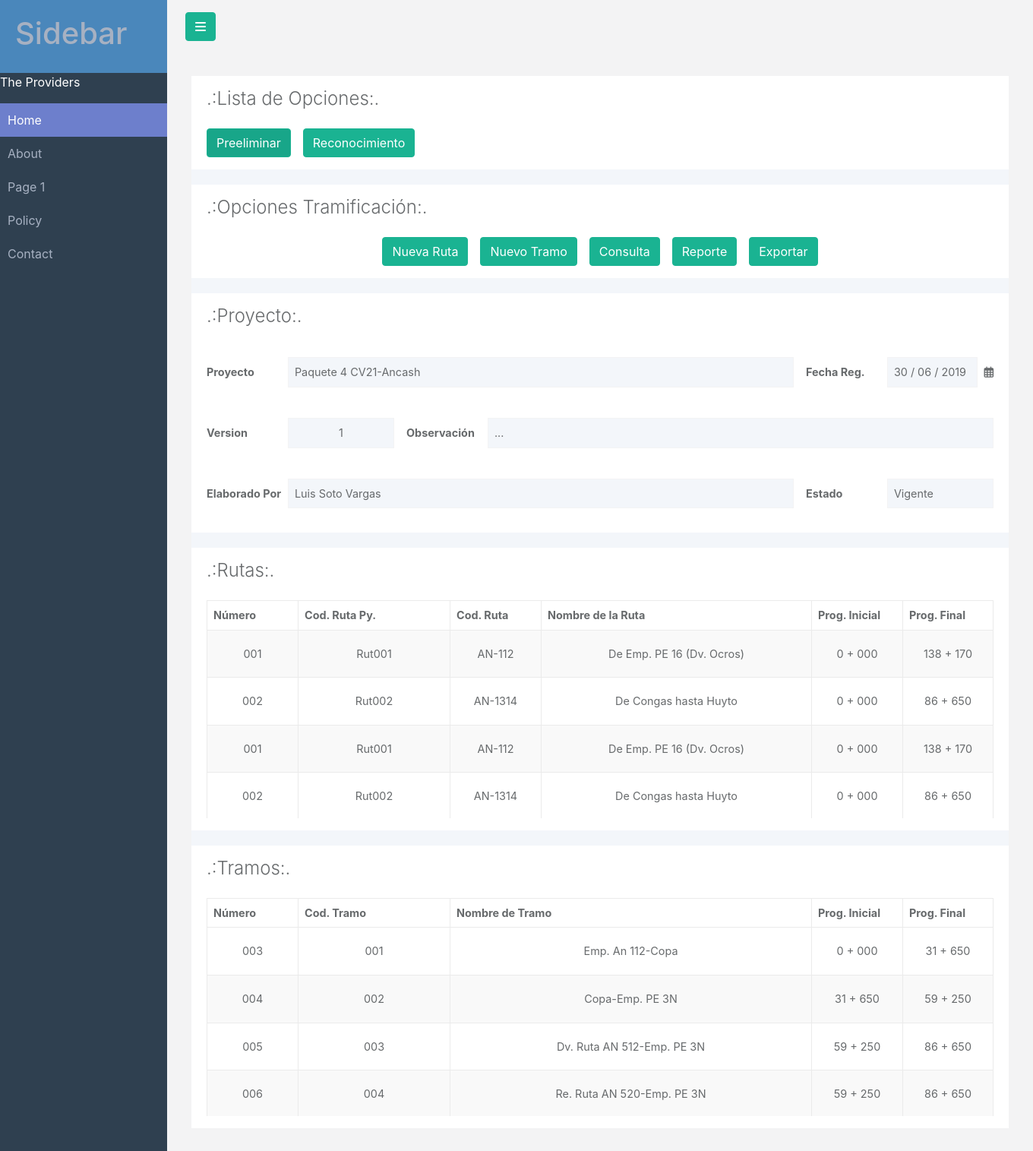
After one commit to mauroquinteroos/software-project, a Django app: page /ruta/ in a window 1360 px wide. The commit adds this page. Shown: the whole page at 76% size. Run offline with Django 3.2, Linux system fonts and the light colour scheme; some libraries are stand-ins or nearby versions.

Commit message:
Adding template ruta

```diff
--- /dev/null
+++ b/T/static/css/global.css
@@ -0,0 +1,259 @@
+:root {
+  --white-clr: #ffffff;
+  --light-clr: #f3f3f4;
+  --gray-clr: #a7b1c2; /* text sidebar */
+  --light-gray-clr: #f3f6fa;
+  --light-green-clr: #1ab392;
+  --dark-green-clr: #18a689;
+  --dark-blue-clr: #2f4050; /* background sidebar */
+  --dark: #263948; /* background sidebar header y subitems */
+  --text-clr: #676a6c;
+  --sidebar-width: 13.75rem;
+}
+/* --- Ordenar --- */
+#sidebar {
+  min-width: var(--sidebar-width);
+  max-width: var(--sidebar-width);
+  background: var(--dark-blue-clr);
+  transition: all .3s;
+  color: var(--gray-clr);
+}
+#sidebar.active {
+  margin-left: calc(var(--sidebar-width) * -1);
+}
+#sidebar .sidebar-header {
+  padding: 20px;
+  background: #4a87bb;
+}
+#sidebar ul.components {
+  padding: 20px 0;
+  border-bottom: 1px solid #cfd8dd;
+}
+#sidebar ul p {
+  color: #fff;
+}
+#sidebar ul li a {
+  padding: 10px;
+  display: block;
+}
+#sidebar ul li a:hover {
+  color: #4a87bb;
+}
+#sidebar ul li.active > a, a[aria-expanded="true"] {
+  color: #fff;
+  background: #6d7fcc;
+}
+a[data-toogle="collapse"] {
+  position: relative;
+}
+.dropdown-toogle::after {
+  display: block;
+  position: absolute;
+  top: 50%;
+  right: 20%;
+  transform: translateY(-50%);
+}
+ul ul a {
+  font-size: .9em;
+  padding-left: 30px;
+  background: #6d7fcc;
+}
+@media (max-width: 768px) {
+  #sidebar {
+    margin-left: -220px;
+  }
+  #sidebar.active {
+    margin-left: 0;
+  }
+}
+/* Globals */
+*, *::before, *::after {
+  box-sizing: border-box;
+}
+body {
+  font-size: 1rem;
+  background-color: var(--light-clr);
+  color: var(--text-clr);
+}
+a, a:hover, a:focus {
+  color: inherit;
+  text-decoration: none;
+  transition: all;
+}
+.wrapper {
+  display: flex;
+}
+#content {
+  width: 100%;
+  padding: 0 1rem;
+  min-height: 100vh;
+  transition: all .3s;
+}
+/* --- Collapse Button Style --- */
+.navbar--collapse {
+  padding: 1rem .5rem;
+}
+/* --- Button Style --- */
+.btn-bg {
+  background-color: var(--light-green-clr);
+  border-color: var(--light-green-clr);
+  color: var(--white-clr);
+  outline: none;
+}
+.btn-bg:hover {
+  background-color: var(--dark-green-clr);
+  border-color: var(--dark-green-clr);
+  color: var(--white-clr);
+  outline: none;
+  box-shadow: none;
+}
+.btn-bg:focus {
+  background-color: var(--dark-green-clr);
+  border-color: var(--dark-green-clr);
+  color: var(--white-clr);
+  outline: none;
+  box-shadow: none;
+}
+.btn-bg:active {
+  background-color: var(--dark-green-clr);
+  border-color: var(--dark-green-clr);
+  color: var(--white-clr);
+  outline: none;
+  box-shadow: none;
+}
+.btn-bg.active {
+  background: var(--dark-green-clr);
+}
+/* --- Components Styles --- */
+.content--container {
+  padding: 1.875rem 1rem;
+}
+.content--container-bg {
+  background: var(--light-gray-clr);
+}
+.section--container {
+  width: 100%;
+  padding: 1rem 1.25rem;
+  background: var(--white-clr);
+  margin-bottom: 1.25rem;
+}
+.section--container:last-of-type {
+  margin-bottom: 0;
+}
+.section--title {
+  font-size: 1.5rem;
+  font-weight: 300;
+  text-align: left;
+}
+/* --- Option Buttons Styles --- */
+.option--container {
+  display: flex;
+  align-items: center;
+  justify-content: flex-start;
+  padding: 1rem 0 0;
+}
+.option--container-center {
+  justify-content: center;
+}
+.option--item {
+  display: inline-block;
+  margin-right: 1rem;
+}
+.option--item:last-of-type {
+  margin-right: 0;
+}
+/* --- Table Styles --- */
+.table--container {
+  position: relative;
+  width: 100%;
+  max-height: 17.9375rem;
+  /* max-width: 62.875rem; */
+  margin-top: 1.5rem;
+  overflow: scroll;
+}
+.table--row.head {
+  position: sticky;
+  top: 0;
+  font-weight: 700;
+  background-color: var(--white-clr);
+}
+.table--row.body:nth-of-type(2n+1) {
+  background: #f9f9f9;
+}
+.table--item {
+  margin: 0;
+  border: 1px solid #ebebeb;
+  border-right: none;
+  padding: .5rem;
+  font-size: .9rem;
+}
+.table--item:last-of-type {
+  border-right: 1px solid #ebebeb;
+}
+.table--item.body {
+  border-top: none;
+  text-align: center;
+  padding: 1.25rem 0.625rem;
+}
+.min-row-width {
+  min-width: 20.375rem;
+}
+/* --- Project Container --- */
+.project--container {
+  display: grid;
+  grid-template-columns: repeat(4, 1fr);
+  grid-template-rows: auto;
+  gap: .5rem 1rem;
+  padding-top: 1rem;
+}
+.project--item {
+  display: flex;
+  align-items: center;
+  padding: 1rem 0;
+  font-size: .9rem;
+}
+.project--item:nth-of-type(1) {
+  grid-column: 1 / span 3;
+}
+.project--item:nth-of-type(2) {
+  grid-column: 4 / span 1;
+}
+.project--item:nth-of-type(3) {
+  grid-column: 1 / span 1;
+}
+.project--item:nth-of-type(4) {
+  grid-column: 2 / span 3;
+}
+.project--item:nth-of-type(5) {
+  grid-column: 1 / span 3;
+}
+.project--item:nth-of-type(6) {
+  grid-column: 4 / span 1;
+}
+.project--item-label {
+  min-width: 6.18rem;
+  margin: 0 .5rem 0 0;
+  font-weight: 700;
+}
+.project--item-value {
+  margin: 0;
+  padding: .5rem;
+  background-color: var(--light-gray-clr);
+  border: 1px solid var(--light-clr);
+  flex: 1 1 0;
+}
+.project--item .icon {
+  display: block;
+  margin-left: .5rem;
+  color: var(--text-clr);
+}
+/* --- Route Section --- */
+.route--row {
+  display: grid;
+  grid-template-columns: 7.5rem 12.5rem 7.5rem auto repeat(2,7.5rem);
+}
+/* --- Stretch Section --- */
+.stretch--row {
+  display: grid;
+  grid-template-columns: 7.5rem 12.5rem auto repeat(2,7.5rem);
+}
--- /dev/null
+++ b/T/templates/rutas.html
@@ -0,0 +1,260 @@
+{% load static %}
+<!DOCTYPE html>
+<html lang="es">
+  <head>
+    <meta charset="UTF-8" />
+    <meta name="viewport" content="width=device-width, initial-scale=1.0" />
+    <title>Ruta</title>
+    <!-- Bootstrap -->
+    <link rel="stylesheet" href="https://stackpath.bootstrapcdn.com/bootstrap/4.5.2/css/bootstrap.min.css" integrity="sha384-JcKb8q3iqJ61gNV9KGb8thSsNjpSL0n8PARn9HuZOnIxN0hoP+VmmDGMN5t9UJ0Z" crossorigin="anonymous"/>
+    <!-- Font Awesome -->
+    <script src="https://kit.fontawesome.com/eada1e3dde.js" crossorigin="anonymous"></script>
+    <!-- Styles -->
+    <link rel="stylesheet" href={% static 'css/global.css' %}>
+  </head>
+  <body>
+    <div class="wrapper">
+      <!-- ----- Starts Sidebar ----- -->
+      <nav id="sidebar">
+        <div class="sidebar-header">
+          <h1>Sidebar</h1>
+        </div>
+        <ul class="list-unstyled">
+          <p>The Providers</p>
+          <li class="active">
+            <a href="#homesubmenu" data-toggle="collapse" aria-expanded="false" class="dropdown-toogle">Home</a>
+            <ul class="collapse list-unstyled" id="homesubmenu">
+              <li>
+                <a href="#">Home 1</a>
+              </li>
+              <li>
+                <a href="#">Home 2</a>
+              </li>
+              <li>
+                <a href="#">Home 3</a>
+              </li>
+            </ul>
+          </li>
+          <li>
+            <a href="#">About</a>
+          </li>
+          <li>
+            <a href="#pagesubmenu" data-toggle="collapse" aria-expanded="false" class="dropdown-toogle">Page 1</a>
+            <ul class="collapse list-unstyled" id="pagesubmenu">
+              <li><a href="#">Page 1</a></li>
+              <li><a href="#">Page 2</a></li>
+            </ul>
+          </li>
+          <li>
+            <a href="#">Policy</a>
+          </li>
+          <li>
+            <a href="#">Contact</a>
+          </li>
+        </ul>
+      </nav>
+      <!-- ----- Ends Sidebar ----- -->
+      <!-- ----- Starts Main Content ----- -->
+      <div id="content">
+        <nav class="navbar navbar-expand navbar--collapse">
+          <div class="container-fluid">
+            <button type="button" id="sidebarCollapse" class="btn btn-bg">
+              <i class="fa fa-bars"></i>
+            </button>
+          </div>
+        </nav>
+        <div class="content--container">
+          <div class="content--container-bg">
+            <section class="section--container">
+              <div class="navbar--links">
+                <h2 class="section--title">.:Lista de Opciones:.</h2>
+                <div class="option--container">
+                  <a href="/ruta" class="btn btn-bg option--item active">
+                    Preeliminar
+                  </a>
+                  <a href="/ruta/reconocimiento" class="btn btn-bg option--item">
+                    Reconocimiento
+                  </a>
+                </div>
+              </div>
+            </section>
+            <section class="section--container">
+              <div class="navbar--options">
+                <h2 class="section--title">.:Opciones Tramificación:.</h2>
+                <div class="option--container option--container-center">
+                  <button type="button" class="btn btn-bg option--item">
+                    Nueva Ruta
+                  </button>
+                  <button type="button" class="btn btn-bg option--item">
+                    Nuevo Tramo
+                  </button>
+                  <button type="button" class="btn btn-bg option--item">
+                    Consulta
+                  </button>
+                  <button type="button" class="btn btn-bg option--item">
+                    Reporte
+                  </button>
+                  <button type="button" class="btn btn-bg option--item">
+                    Exportar
+                  </button>
+                </div>
+              </div>
+            </section>
+            <section class="section--container">
+              <div class="project--section">
+                <h2 class="section--title">.:Proyecto:.</h2>
+                <div class="project--container">
+                  <div class="project--item">
+                    <p class="project--item-label">Proyecto</p>
+                    <p class="project--item-value">Paquete 4 CV21-Ancash</p>
+                  </div>
+                  <div class="project--item">
+                    <p class="project--item-label">Fecha Reg.</p>
+                    <p class="project--item-value">30 / 06 / 2019</p>
+                    <i class="far fa-calendar-alt icon"></i>
+                  </div>
+                  <div class="project--item">
+                    <p class="project--item-label">Version</p>
+                    <p class="project--item-value text-center">1</p>
+                  </div>
+                  <div class="project--item">
+                    <p class="project--item-label">Observación</p>
+                    <p class="project--item-value">...</p>
+                  </div>
+                  <div class="project--item">
+                    <p class="project--item-label">Elaborado Por</p>
+                    <p class="project--item-value">Luis Soto Vargas</p>
+                  </div>
+                  <div class="project--item">
+                    <p class="project--item-label">Estado</p>
+                    <p class="project--item-value">Vigente</p>
+                  </div>
+                </div>
+              </div>
+            </section>
+            <section class="section--container">
+              <div class="route--section">
+                <h2 class="section--title">.:Rutas:.</h2>
+                <div class="table--container">
+                  <div class="table--row head route--row">
+                    <p class="table--item">Número</p>
+                    <p class="table--item">Cod. Ruta Py.</p>
+                    <p class="table--item">Cod. Ruta</p>
+                    <p class="table--item min-row-width">Nombre de la Ruta</p>
+                    <p class="table--item">Prog. Inicial</p>
+                    <p class="table--item">Prog. Final</p>
+                  </div>
+                  <div class="table--body">
+                    <div class="table--row route--row body">
+                      <p class="table--item body">001</p>
+                      <p class="table--item body">Rut001</p>
+                      <p class="table--item body">AN-112</p>
+                      <p class="table--item body min-row-width">De Emp. PE 16 (Dv. Ocros)</p>
+                      <p class="table--item body">0 + 000</p>
+                      <p class="table--item body">138 + 170</p>
+                    </div>
+                    <div class="table--row route--row body">
+                      <p class="table--item body">002</p>
+                      <p class="table--item body">Rut002</p>
+                      <p class="table--item body">AN-1314</p>
+                      <p class="table--item body min-row-width">De Congas hasta Huyto</p>
+                      <p class="table--item body">0 + 000</p>
+                      <p class="table--item body">86 + 650</p>
+                    </div>
+                    <div class="table--row route--row body">
+                      <p class="table--item body">001</p>
+                      <p class="table--item body">Rut001</p>
+                      <p class="table--item body">AN-112</p>
+                      <p class="table--item body min-row-width">De Emp. PE 16 (Dv. Ocros)</p>
+                      <p class="table--item body">0 + 000</p>
+                      <p class="table--item body">138 + 170</p>
+                    </div>
+                    <div class="table--row route--row body">
+                      <p class="table--item body">002</p>
+                      <p class="table--item body">Rut002</p>
+                      <p class="table--item body">AN-1314</p>
+                      <p class="table--item body min-row-width">De Congas hasta Huyto</p>
+                      <p class="table--item body">0 + 000</p>
+                      <p class="table--item body">86 + 650</p>
+                    </div>
+                    <div class="table--row route--row body">
+                      <p class="table--item body">001</p>
+                      <p class="table--item body">Rut001</p>
+                      <p class="table--item body">AN-112</p>
+                      <p class="table--item body min-row-width">De Emp. PE 16 (Dv. Ocros)</p>
+                      <p class="table--item body">0 + 000</p>
+                      <p class="table--item body">138 + 170</p>
+                    </div>
+                    <div class="table--row route--row body">
+                      <p class="table--item body">002</p>
+                      <p class="table--item body">Rut002</p>
+                      <p class="table--item body">AN-1314</p>
+                      <p class="table--item body min-row-width">De Congas hasta Huyto</p>
+                      <p class="table--item body">0 + 000</p>
+                      <p class="table--item body">86 + 650</p>
+                    </div>
+                  </div>
+                </div>
+              </div>
+            </section>
+            <section class="section--container">
+              <div class="stretch--section">
+                <h2 class="section--title">.:Tramos:.</h2>
+                <div class="table--container">
+                  <div class="table--row head stretch--row">
+                    <p class="table--item">Número</p>
+                    <p class="table--item">Cod. Tramo</p>
+                    <p class="table--item">Nombre de Tramo</p>
+                    <p class="table--item">Prog. Inicial</p>
+                    <p class="table--item">Prog. Final</p>
+                  </div>
+                  <div class="table--row stretch--row body">
+                    <p class="table--item body">003</p>
+                    <p class="table--item body">001</p>
+                    <p class="table--item body">Emp. An 112-Copa</p>
+                    <p class="table--item body">0 + 000</p>
+                    <p class="table--item body">31 + 650</p>
+                  </div>
+                  <div class="table--row stretch--row body">
+                    <p class="table--item body">004</p>
+                    <p class="table--item body">002</p>
+                    <p class="table--item body">Copa-Emp. PE 3N</p>
+                    <p class="table--item body">31 + 650</p>
+                    <p class="table--item body">59 + 250</p>
+                  </div>
+                  <div class="table--row stretch--row body">
+                    <p class="table--item body">005</p>
+                    <p class="table--item body">003</p>
+                    <p class="table--item body">Dv. Ruta AN 512-Emp. PE 3N</p>
+                    <p class="table--item body">59 + 250</p>
+                    <p class="table--item body">86 + 650</p>
+                  </div>
+                  <div class="table--row stretch--row body">
+                    <p class="table--item body">006</p>
+                    <p class="table--item body">004</p>
+                    <p class="table--item body">Re. Ruta AN 520-Emp. PE 3N</p>
+                    <p class="table--item body">59 + 250</p>
+                    <p class="table--item body">86 + 650</p>
+                  </div>
+                </div>
+              </div>
+            </section>
+          </div>
+        </div>
+      </div>
+      <!-- ----- Ends Main Content ----- -->
+    </div>
+    <!-- Bootstrap -->
+    <script src="https://code.jquery.com/jquery-3.5.1.slim.min.js" integrity="sha384-DfXdz2htPH0lsSSs5nCTpuj/zy4C+OGpamoFVy38MVBnE+IbbVYUew+OrCXaRkfj" crossorigin="anonymous"></script>
+    <script src="https://cdn.jsdelivr.net/npm/popper.js@1.16.1/dist/umd/popper.min.js" integrity="sha384-9/reFTGAW83EW2RDu2S0VKaIzap3H66lZH81PoYlFhbGU+6BZp6G7niu735Sk7lN" crossorigin="anonymous"></script>
+    <script src="https://stackpath.bootstrapcdn.com/bootstrap/4.5.2/js/bootstrap.min.js" integrity="sha384-B4gt1jrGC7Jh4AgTPSdUtOBvfO8shuf57BaghqFfPlYxofvL8/KUEfYiJOMMV+rV" crossorigin="anonymous"></script>
+    <script>
+      $(document).ready(function(){
+        $("#sidebarCollapse").on('click', function() {
+          $("#sidebar").toggleClass('active')
+          console.log('active')
+        })
+      });
+    </script>
+  </body>
+</html>
--- a/T/urls.py
+++ b/T/urls.py
@@ -2,5 +2,6 @@ from django.urls import path
 from . import views
 
 urlpatterns = [
+    path('', views.ruta),
     path('reconocimiento/', views.reconocimiento ),
 ]
--- a/T/views.py
+++ b/T/views.py
@@ -1,4 +1,7 @@
 from django.shortcuts import render
+
+def ruta(request):
+    return render(request, 'rutas.html')
 
 def reconocimiento(request):
     return render(request, 'reconocimiento.html')
```
Also changed, not shown: T/static/css/estilos.css (+13 -15 lines), 1 other file.
